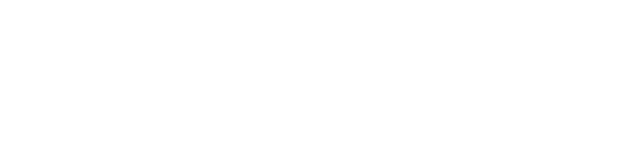
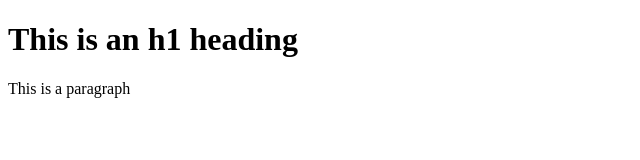
Before and after one commit to magiccow444/magiccow444.github.io, a plain HTML site: page index.html in a window 1280 px wide. Shown: the whole page, without its empty margins (0-640 px from the left). Drawn offline with Linux system fonts and the light colour scheme.

Commit message:
Testing h1 heading and paragraph

```diff
--- a/index.html
+++ b/index.html
@@ -3,4 +3,8 @@
     <head>
         <title>My first website</title>
     </head>
+    <body>
+        <h1>This is an h1 heading</h1>
+        <p>This is a paragraph</p>
+    </body>
 </html>
```
